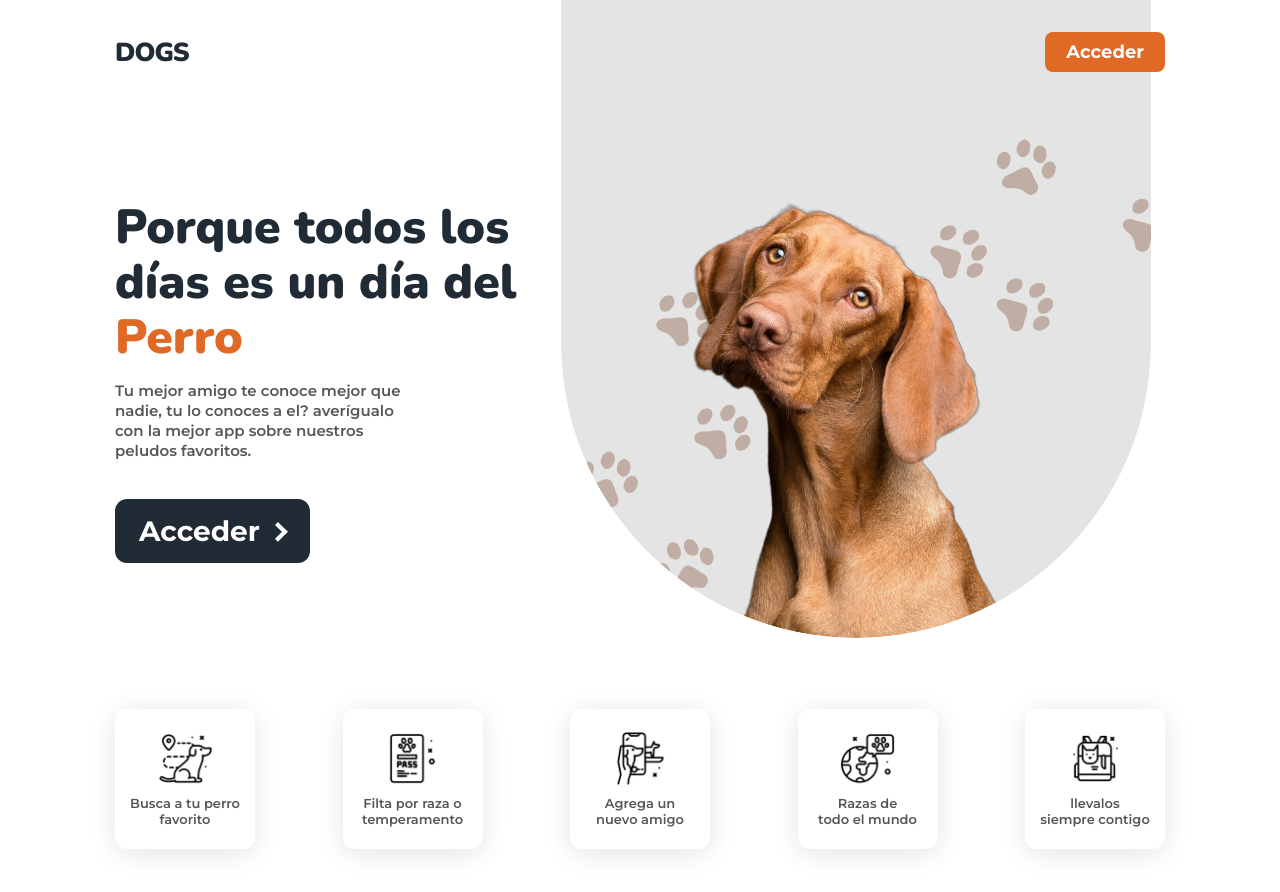
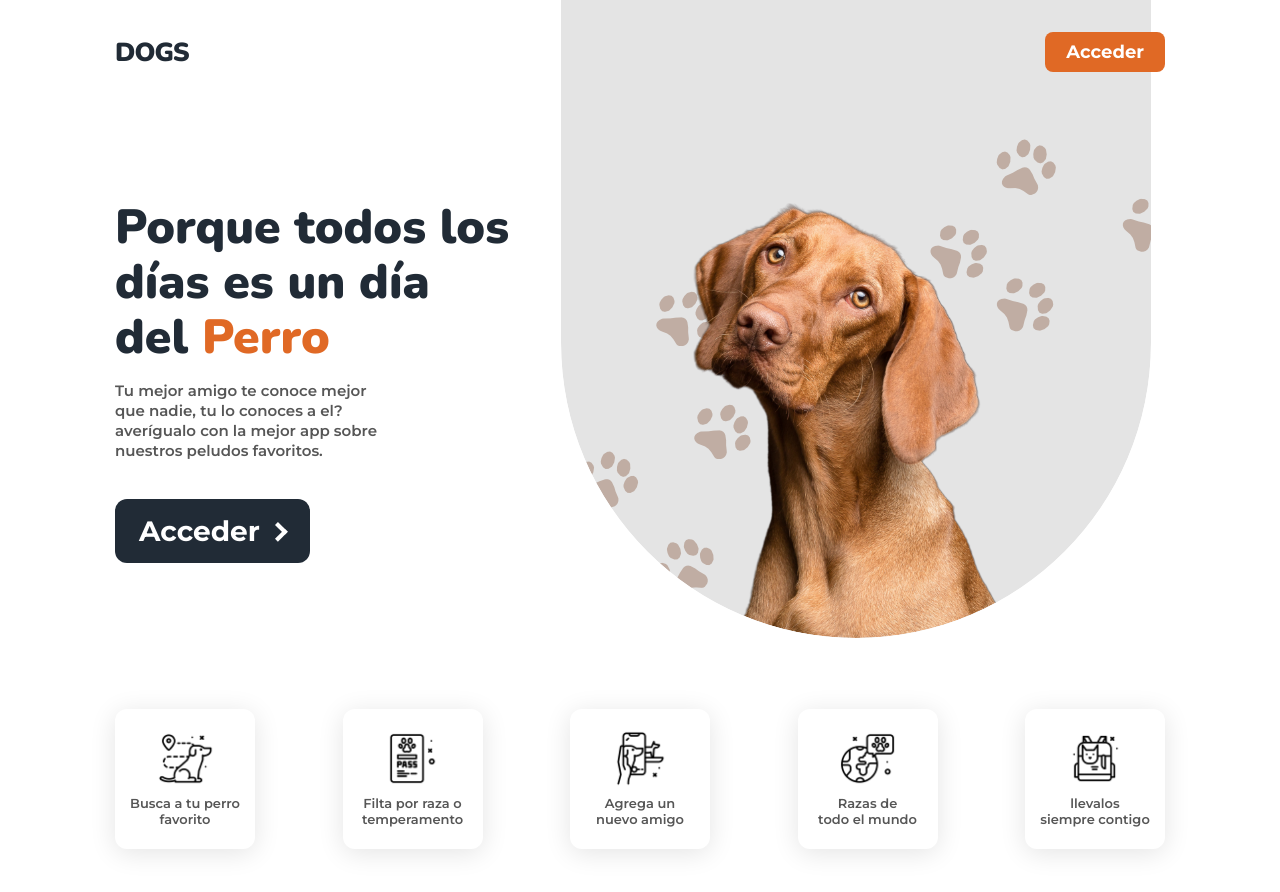
Before and after one commit to villalb4/dogs, a React (Create React App) app in the folder client/: page / in a window 1280 px wide. Shown: the top 892 px of the page. Built offline with nearby package versions, Linux system fonts and the light colour scheme.

Commit message:
Update landing

```diff
--- a/client/src/Components/LandingPage/LandingPage.module.css
+++ b/client/src/Components/LandingPage/LandingPage.module.css
@@ -43,7 +43,7 @@ main {
   padding: 0 30px;
 }
 .main_left {
-  max-width: 405px;
+  max-width: 401px;
   margin-top: 200px;
 }
 .titulo {
@@ -64,7 +64,7 @@ main {
   color: var(--gris-oscuro);
   letter-spacing: 0.5%;
   line-height: 20px;
-  max-width: 288px;
+  max-width: 285px;
   margin: 16px 0 38px 0;
 }
 .acceder_grande {
```
